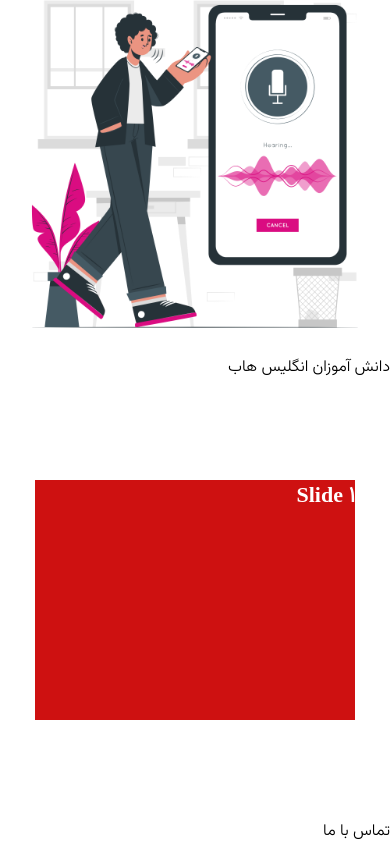
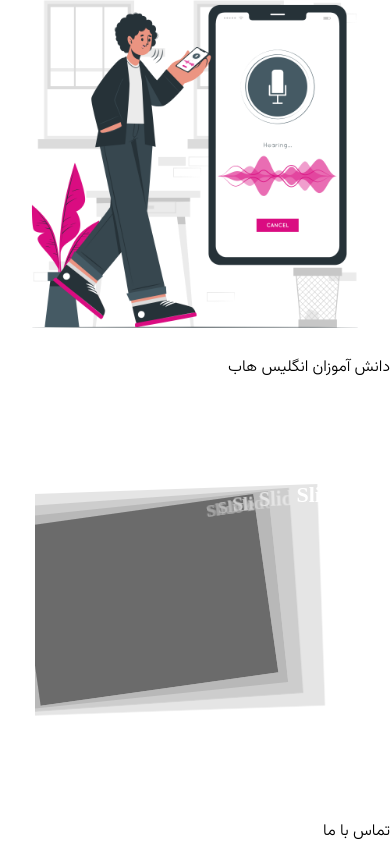
Before and after one commit to mohammadijavad/EnglishHub, a React (Create React App) app: page / in a window 390 px wide. Shown: the part 4547-5391 px from the top of the page. Built offline with nearby package versions, Linux system fonts and the light colour scheme.

Commit message:
add style to comment student

```diff
--- a/src/App.css
+++ b/src/App.css
@@ -33,7 +33,6 @@
 body {
   font-family: Vazir;
 }
-
 .swiper {
   margin: 100px auto;
   width: 320px;
@@ -48,43 +47,6 @@
   font-weight: bold;
   color: #fff;
 }
-
-.swiper-slide:nth-child(1n) {
-  background-color: rgb(206, 17, 17);
+.swiper-3d .swiper-slide-shadow {
+  background-color: rgba(0, 0, 0, 0.1) !important;
 }
-
-.swiper-slide:nth-child(2n) {
-  background-color: rgb(0, 140, 255);
-}
-
-.swiper-slide:nth-child(3n) {
-  background-color: rgb(10, 184, 111);
-}
-
-.swiper-slide:nth-child(4n) {
-  background-color: rgb(211, 122, 7);
-}
-
-.swiper-slide:nth-child(5n) {
-  background-color: rgb(118, 163, 12);
-}
-
-.swiper-slide:nth-child(6n) {
-  background-color: rgb(180, 10, 47);
-}
-
-.swiper-slide:nth-child(7n) {
-  background-color: rgb(35, 99, 19);
-}
-
-.swiper-slide:nth-child(8n) {
-  background-color: rgb(0, 68, 255);
-}
-
-.swiper-slide:nth-child(9n) {
-  background-color: rgb(218, 12, 218);
-}
-
-.swiper-slide:nth-child(10n) {
-  background-color: rgb(54, 94, 77);
-}
--- a/src/components/SliderStudentComment/SliderStudentComment.tsx
+++ b/src/components/SliderStudentComment/SliderStudentComment.tsx
@@ -5,7 +5,7 @@
 import { comments } from '../constants/Comments';
 export default function SimpleSlider() {
   return (
-    <div className="container mx-auto">
+    <div>
       <Swiper
         // grabCursor={true}
         // effect={'creative'}
@@ -22,9 +22,11 @@
         effect={'cards'}
         grabCursor={true}
         modules={[EffectCards]}
-        className="mySwiper !w-4/5 !mx-auto !m-0 !mt-10  !p-[8px] !rounded-md md:!h-[400px]"
+        className="mySwiper !w-full  !m-0 !mt-10  !p-[8px] !rounded-md md:!h-[300px]"
       >
-        <SwiperSlide className="rounded-md">Slide 1</SwiperSlide>
+        <SwiperSlide className="rounded-md border  !bg-[#fff] border-BrightPurple !text-black !p-2">
+          Slide 1
+        </SwiperSlide>
         <SwiperSlide className="rounded-md border  !bg-[#fff] border-BrightPurple !text-black !p-2">
           Slide 2
         </SwiperSlide>
--- a/src/pages/WellCome/OurStudents/Students.tsx
+++ b/src/pages/WellCome/OurStudents/Students.tsx
@@ -1,12 +1,12 @@
 import React from 'react';
-import SimpleSlider from '../../../components/SliderStudentComment/SliderStudentComment';
+import StudentsComments from '../../../components/SliderStudentComment/SliderStudentComment';
 
 function Students() {
   return (
     <div className="container mx-auto mt-7 ">
       <h1>دانش آموزان انگلیس هاب</h1>
-      <div>
-        <SimpleSlider />
+      <div className="w-4/6 mx-auto overflow-hidden">
+        <StudentsComments />
       </div>
     </div>
   );
--- a/src/pages/WellCome/WhyEnglishHub.tsx
+++ b/src/pages/WellCome/WhyEnglishHub.tsx
@@ -10,7 +10,7 @@
 import ai from '../../assets/images/welcome/why EnglishHub/Voice assistant-2.png';
 function WhyEnglishHub() {
   return (
-    <div className=" h-auto  w-full container mx-auto mt-4 md:mt-0 border">
+    <div className=" h-auto  w-full container mx-auto mt-4 md:mt-0">
       <div className="flex justify-center ">
         <p className="p-3 rounded px-7 bold text-black bg-slate-200 mb-5">
           چرا انگلیس هاب
```
